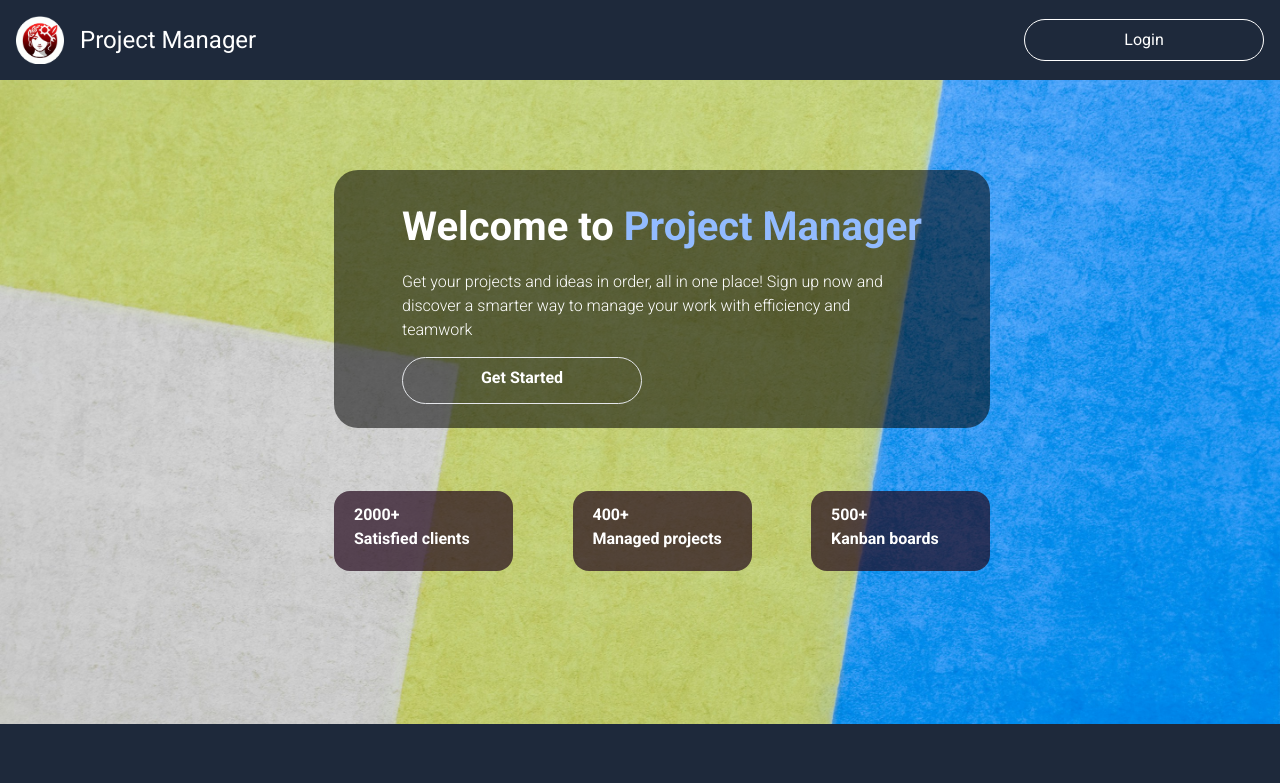
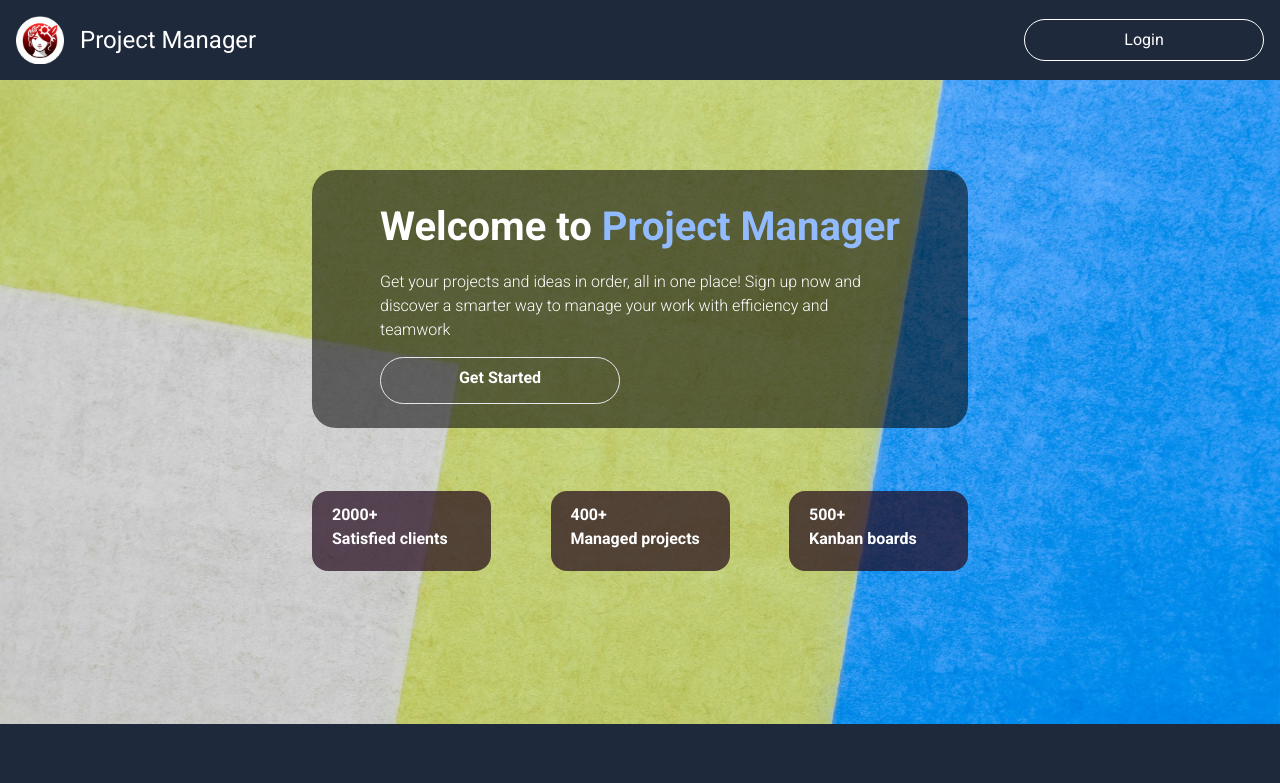
Before and after one commit to Enne-Amore/secondChallenge-compassPB, a React (Vite) app: page / in a window 1280 px wide. Shown: the top 783 px of the page. Built offline with nearby package versions, Linux system fonts and the light colour scheme; a web font is replaced by a local one.

Commit message:
feat: adjustment to main section spacing

```diff
--- a/src/components/home/Main.module.css
+++ b/src/components/home/Main.module.css
@@ -18,7 +18,7 @@
     @apply min-w-[353px] h-285 bg-black-55 flex flex-col justify-around
     text-center items-center rounded-3xl gap-y-[15px]
     /* tela de tablete */
-    tablete:w-[656px] tablete:h-[258px] tablete:justify-start tablete:mt-[90px] tablete:ml-11
+    tablete:w-[656px] tablete:h-[258px] tablete:justify-start tablete:mt-[90px]
      /* tela de desktop */
      desktop:self-start desktop:mt-5  desktop:ml-0
 }
@@ -49,7 +49,7 @@
     @apply mb-margin-b
     /* tela de tablete */
     tablete:flex tablete:flex-row tablete:justify-between
-    tablete:w-[656px] tablete:mt-[62.5px] tablete:mb-0 tablete:ml-11
+    tablete:w-[656px] tablete:mt-[62.5px] tablete:mb-0
      /* tela de desktop */
      desktop:flex-col  desktop:mt-0 desktop:items-end desktop:w-[179px]
      desktop:h-[272px] desktop:self-start
--- a/src/components/home/Modal.tsx
+++ b/src/components/home/Modal.tsx
@@ -18,7 +18,8 @@ const Modal: React.FC<ModalProps> = ({ isOpen, onClose }) => {
 
   return (
     <div
-      className="modal-overlay fixed inset-0 bg-black bg-opacity-50 flex justify-center items-center"
+      className="modal-overlay fixed inset-0 bg-black
+      bg-opacity-50 flex justify-center items-center"
       onClick={handleOverlayClick}  // Detect click outside the modal
     >
       <div className="modal-content bg-white p-6 rounded-lg w-80">
--- a/src/components/home/Subscribe.tsx
+++ b/src/components/home/Subscribe.tsx
@@ -24,12 +24,12 @@ const SubscribeForm = () => {
   const openModal = () => {
     // Email and name validation
     if (!validateEmail(email)) {
-      setErrorMessage('Por favor, insira um email válido.');
+      setErrorMessage('Please enter a valid email.');
       return;
     }
 
     if (!validateName(name)) {
-      setErrorMessage('O nome deve ter pelo menos 2 caracteres e não pode conter números.');
+      setErrorMessage('The name must be at least 2 characters long and cannot contain numbers.');
       return;
     }
 
```
